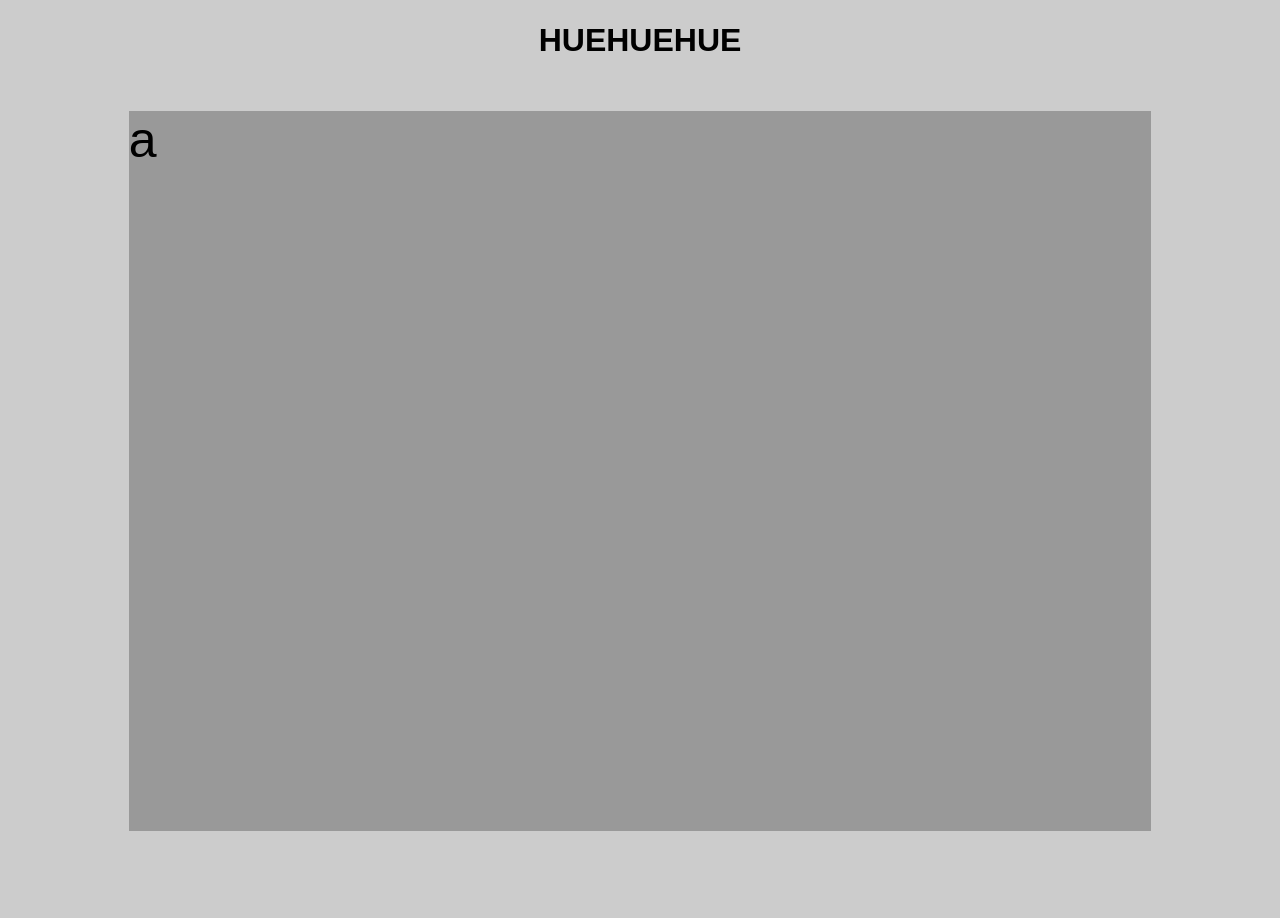
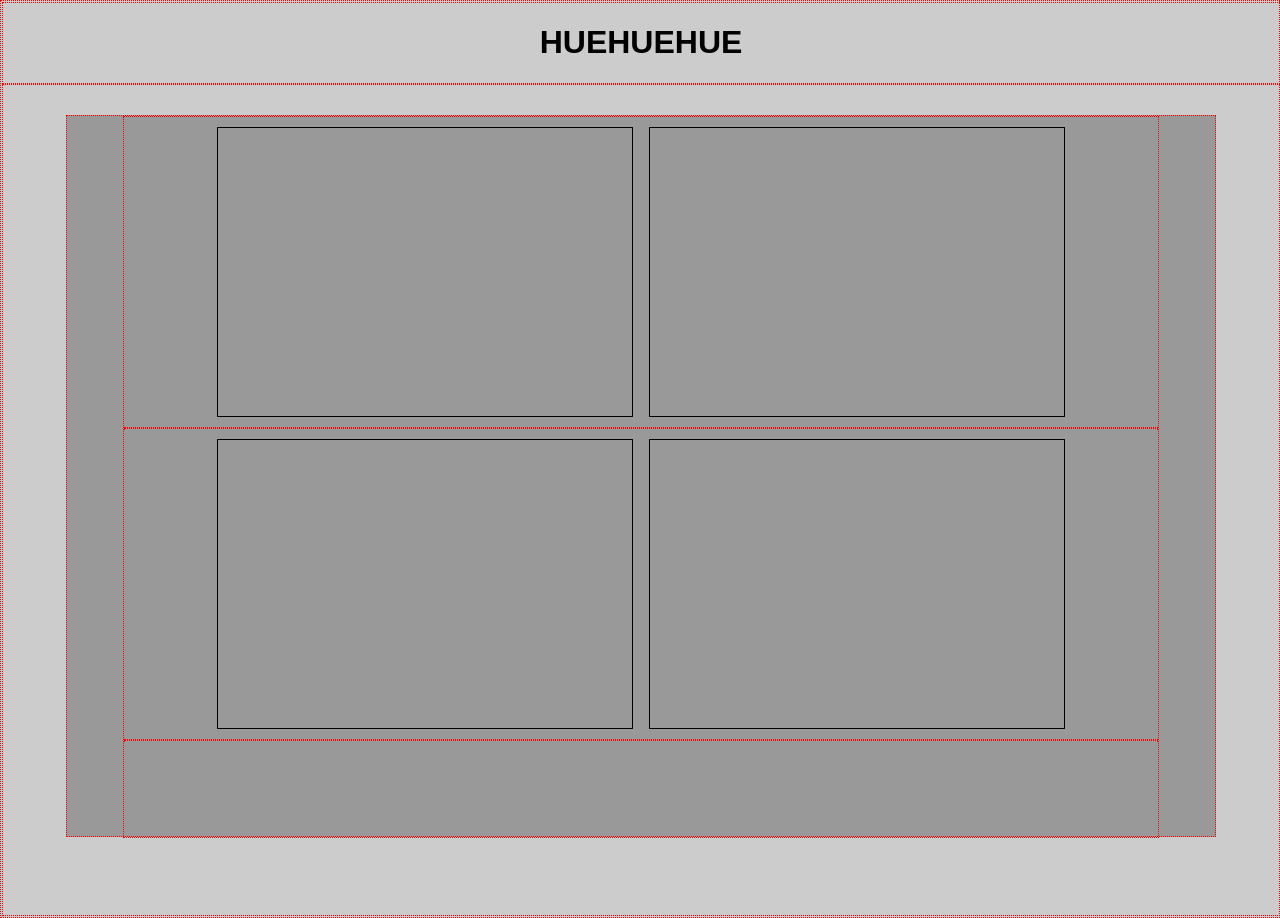
Before and after one commit to AblakSoft/NyammPage, a plain HTML site: page index.html in a window 1280 px wide. Drawn offline with Linux system fonts and the light colour scheme.

Commit message:
jábászkriptú megjelenyik

```diff
--- a/index.html
+++ b/index.html
@@ -12,10 +12,36 @@
             <div id="tartalom">
                 <div id="zoldize">
                     <div id="menuk">
-                        a
+                            <div class="almenu" id="m1"></div>
+                            <div class="almenu" id="m2"></div>
+                            <div id="torol"></div>
+                            <div class="almenu" id="m3"></div>
+                            <div class="almenu" id="m4"></div>
+                            <div id="torol"></div>
                     </div>
                 </div>
             </div>
             </div>
+
+        <script>
+            setTimeout(function(){
+                document.getElementById('menuk').style.display = "block";
+            },2000);
+            setTimeout(function(){
+                document.getElementById('m1').style.display = "block";
+            },2500);
+            setTimeout(function(){
+                document.getElementById('m2').style.display = "block";
+            },3000);
+            setTimeout(function(){
+                document.getElementById('m3').style.display = "block";
+            },3500);
+            setTimeout(function(){
+                document.getElementById('m4').style.display = "block";
+            },4000);
+
+        </script>
     </body>
+
+
 </html>
--- a/s.css
+++ b/s.css
@@ -1,11 +1,14 @@
 div{
-
+    border: 1px dotted red;
 }
 body{
     margin: 0;
     padding: 0;
     background-color: #cccccc;
     font-family: fantasy;
+}
+#torol{
+    clear: both;
 }
 #nagy{
     height: 95%;
@@ -27,13 +30,48 @@ body{
     background-color: #999999;
     animation-name: na;
     animation-duration: 2s;
-    width: 80%; height: 90%;
+    width: 90%; height: 90%;
     font-size: 50px;
 }
+#menuk{
+    display: none;
+    text-align: center;
+    height: 100%;
+    width: 90%;
+    margin: auto;
+}
+
+.almenu{
+    width: 40%; height: 288px;
+    margin: 10px 0;
+    float: left;
+    border: 1px solid black;
+    background-color: #999999;
+    display: none;
+    animation: v 1s;
+}
+#m1, #m3{
+    margin-left: 9%;
+    float: left;
+}
+#m2, #m4{
+    margin-right: 9%;
+    float: right;
+}
+
+#m1{
+
+
+}
+
 @keyframes na{
-    0% {width: 40px; height: 40px; border-radius: 40px; background-color: red; color: red; font-size: 1px;}
+    0% {width: 40px; height: 40px; border-radius: 40px; background-color: red; color: red;}
     25% {width: 40px; height: 40px; border-radius: 40px; background-color: #999999; color: #999999;}
-    50% {width: 80%; height: 40px; font-size: 1px}
-    75% {width: 80%; height: 90%; border-radius: 0px; color: #999999; font-size: 80px;}
-    100% {width: 80%; height: 90%; border-radius: 0; color: #000000;}
+    50% {width: 90%; height: 40px;}
+    75% {width: 90%; height: 90%; border-radius: 0px; color: #999999;}
+    100% {width: 90%; height: 90%; border-radius: 0; color: #000000;}
 }
+@keyframes v{
+    from{opacity: 0;}
+    to{opacity: 1;}
+}
```
